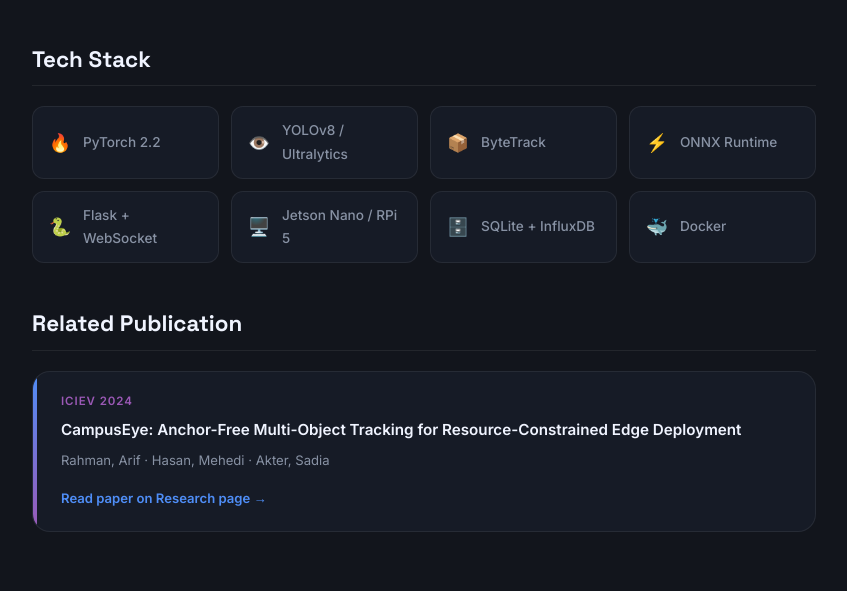
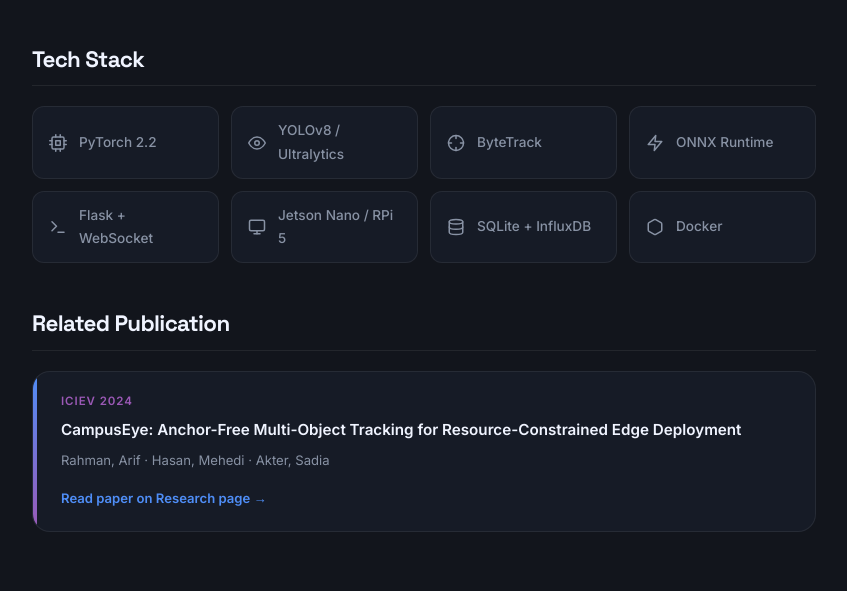
Before and after one commit to ajoycodes/Club-Website---CSE-3100, a PHP site: page /project-campuslens.html in a window 1280 px wide. Shown: the part 1892-2483 px from the top of the page, without its empty margins (32-879 px from the left). Run offline with PHP 8.4, Linux system fonts and the light colour scheme.

Commit message:
Replace tech stack emojis with SVG icons on CampusLens project page

```diff
--- a/project-campuslens.html
+++ b/project-campuslens.html
@@ -208,35 +208,35 @@
               <h2 class="proj-block__title">Tech Stack</h2>
               <div class="tech-grid">
                 <div class="tech-item">
-                  <span class="tech-item__icon">🔥</span>
+                  <span class="tech-item__icon"><svg width="18" height="18" viewBox="0 0 24 24" fill="none" stroke="currentColor" stroke-width="2" stroke-linecap="round" stroke-linejoin="round"><rect x="4" y="4" width="16" height="16" rx="2"/><rect x="9" y="9" width="6" height="6"/><line x1="9" y1="1" x2="9" y2="4"/><line x1="15" y1="1" x2="15" y2="4"/><line x1="9" y1="20" x2="9" y2="23"/><line x1="15" y1="20" x2="15" y2="23"/><line x1="20" y1="9" x2="23" y2="9"/><line x1="20" y1="14" x2="23" y2="14"/><line x1="1" y1="9" x2="4" y2="9"/><line x1="1" y1="14" x2="4" y2="14"/></svg></span>
                   <span class="tech-item__name">PyTorch 2.2</span>
                 </div>
                 <div class="tech-item">
-                  <span class="tech-item__icon">👁️</span>
+                  <span class="tech-item__icon"><svg width="18" height="18" viewBox="0 0 24 24" fill="none" stroke="currentColor" stroke-width="2" stroke-linecap="round" stroke-linejoin="round"><path d="M1 12s4-8 11-8 11 8 11 8-4 8-11 8-11-8-11-8z"/><circle cx="12" cy="12" r="3"/></svg></span>
                   <span class="tech-item__name">YOLOv8 / Ultralytics</span>
                 </div>
                 <div class="tech-item">
-                  <span class="tech-item__icon">📦</span>
+                  <span class="tech-item__icon"><svg width="18" height="18" viewBox="0 0 24 24" fill="none" stroke="currentColor" stroke-width="2" stroke-linecap="round" stroke-linejoin="round"><circle cx="12" cy="12" r="10"/><line x1="22" y1="12" x2="18" y2="12"/><line x1="6" y1="12" x2="2" y2="12"/><line x1="12" y1="6" x2="12" y2="2"/><line x1="12" y1="22" x2="12" y2="18"/></svg></span>
                   <span class="tech-item__name">ByteTrack</span>
                 </div>
                 <div class="tech-item">
-                  <span class="tech-item__icon">⚡</span>
+                  <span class="tech-item__icon"><svg width="18" height="18" viewBox="0 0 24 24" fill="none" stroke="currentColor" stroke-width="2" stroke-linecap="round" stroke-linejoin="round"><polygon points="13 2 3 14 12 14 11 22 21 10 12 10 13 2"/></svg></span>
                   <span class="tech-item__name">ONNX Runtime</span>
                 </div>
                 <div class="tech-item">
-                  <span class="tech-item__icon">🐍</span>
+                  <span class="tech-item__icon"><svg width="18" height="18" viewBox="0 0 24 24" fill="none" stroke="currentColor" stroke-width="2" stroke-linecap="round" stroke-linejoin="round"><polyline points="4 17 10 11 4 5"/><line x1="12" y1="19" x2="20" y2="19"/></svg></span>
                   <span class="tech-item__name">Flask + WebSocket</span>
                 </div>
                 <div class="tech-item">
-                  <span class="tech-item__icon">🖥️</span>
+                  <span class="tech-item__icon"><svg width="18" height="18" viewBox="0 0 24 24" fill="none" stroke="currentColor" stroke-width="2" stroke-linecap="round" stroke-linejoin="round"><rect x="2" y="3" width="20" height="14" rx="2"/><line x1="8" y1="21" x2="16" y2="21"/><line x1="12" y1="17" x2="12" y2="21"/></svg></span>
                   <span class="tech-item__name">Jetson Nano / RPi 5</span>
                 </div>
                 <div class="tech-item">
-                  <span class="tech-item__icon">🗄️</span>
+                  <span class="tech-item__icon"><svg width="18" height="18" viewBox="0 0 24 24" fill="none" stroke="currentColor" stroke-width="2" stroke-linecap="round" stroke-linejoin="round"><ellipse cx="12" cy="5" rx="9" ry="3"/><path d="M21 12c0 1.66-4 3-9 3s-9-1.34-9-3"/><path d="M3 5v14c0 1.66 4 3 9 3s9-1.34 9-3V5"/></svg></span>
                   <span class="tech-item__name">SQLite + InfluxDB</span>
                 </div>
                 <div class="tech-item">
-                  <span class="tech-item__icon">🐳</span>
+                  <span class="tech-item__icon"><svg width="18" height="18" viewBox="0 0 24 24" fill="none" stroke="currentColor" stroke-width="2" stroke-linecap="round" stroke-linejoin="round"><path d="M21 16V8a2 2 0 0 0-1-1.73l-7-4a2 2 0 0 0-2 0l-7 4A2 2 0 0 0 3 8v8a2 2 0 0 0 1 1.73l7 4a2 2 0 0 0 2 0l7-4A2 2 0 0 0 21 16z"/></svg></span>
                   <span class="tech-item__name">Docker</span>
                 </div>
               </div>
--- a/project-detail.css
+++ b/project-detail.css
@@ -187,6 +187,7 @@
 .proj-block__title {
   font-size: 1.4rem;
   font-weight: 700;
+  letter-spacing: -0.03em;
   color: var(--clr-heading);
   margin-bottom: var(--space-5);
   padding-bottom: var(--space-3);
```
